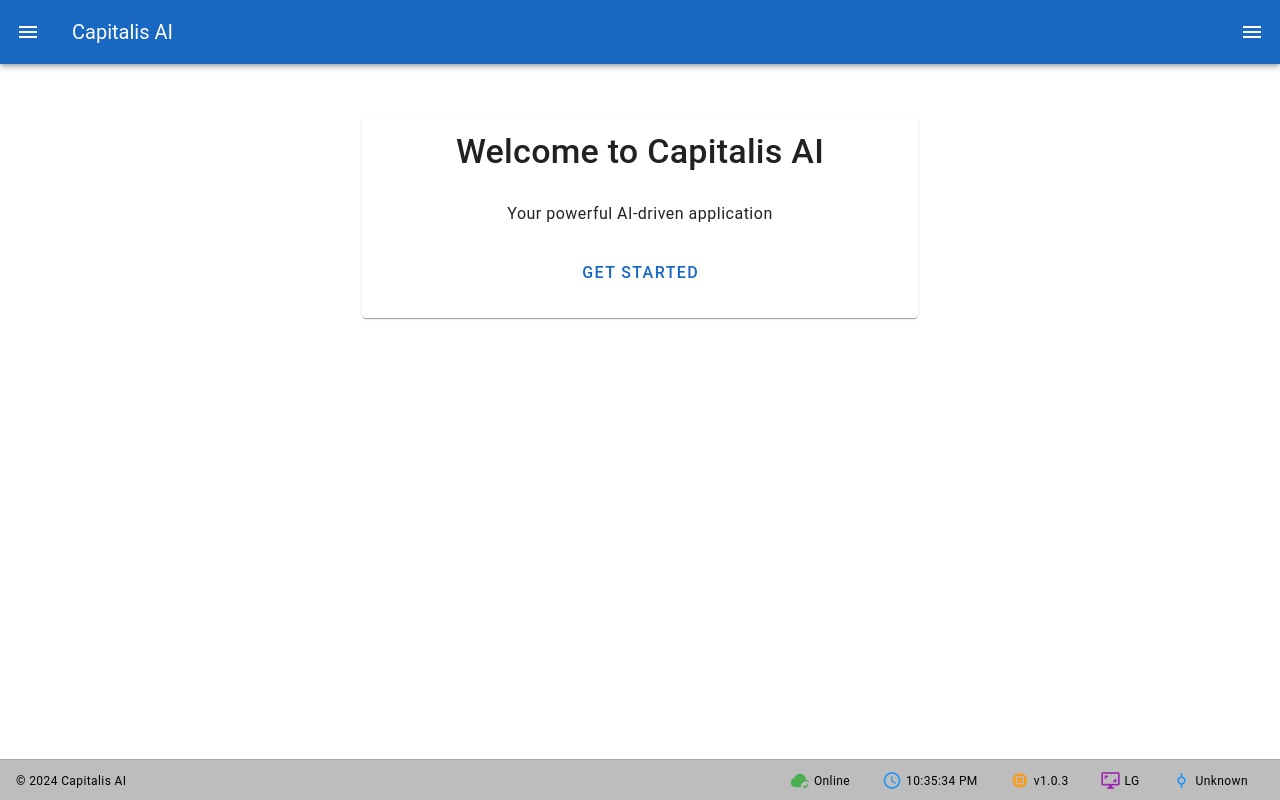
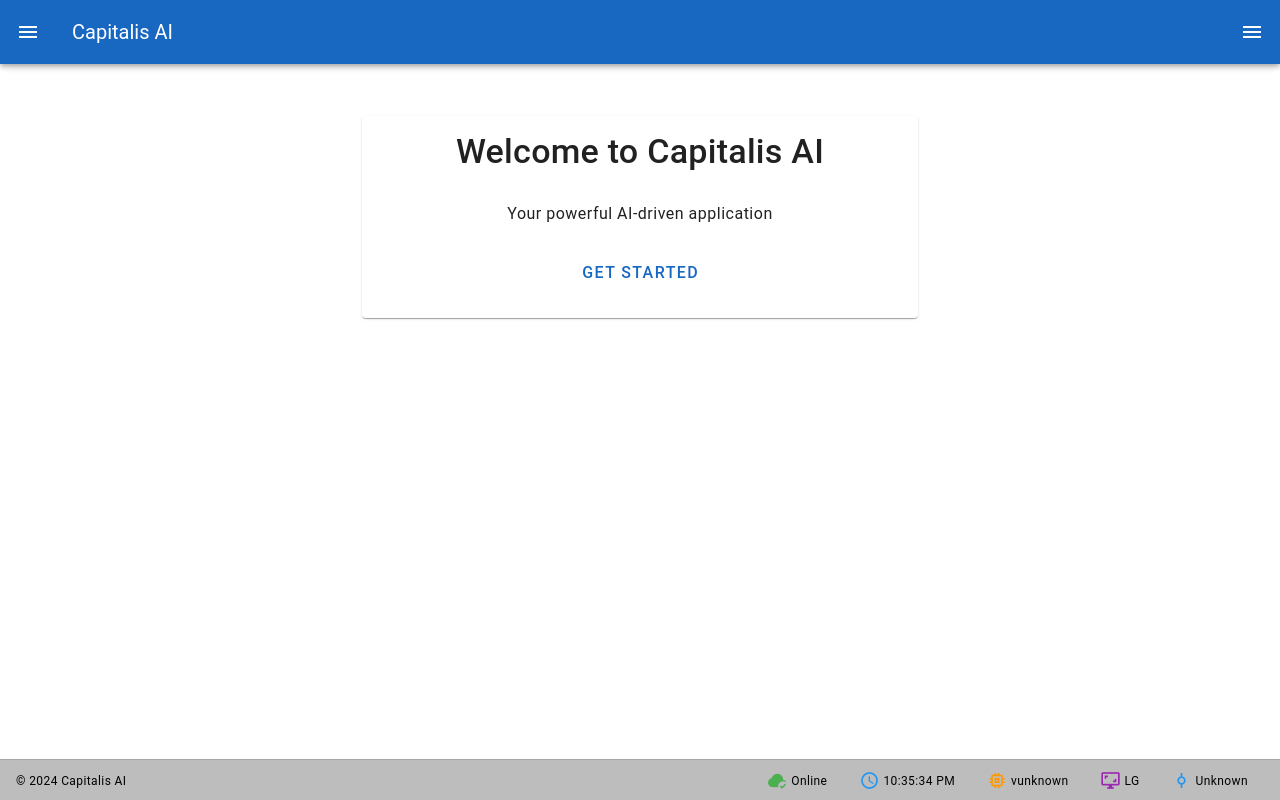
Before and after one commit to nigelrmtaylor/capitalis-ai, a Nuxt app: page / in a window 1280 px wide. Built offline with nearby package versions, Linux system fonts and the light colour scheme.

Commit message:
Use dynamic versioning via environment variable

```diff
--- a/app.vue
+++ b/app.vue
@@ -109,7 +109,7 @@ import { useDisplay } from 'vuetify'
 console.log('in app.vue...');
 
 // Add version tracking for cache debugging
-const APP_VERSION = '1.0.3';
+const APP_VERSION = import.meta.env.VITE_APP_VERSION || 'unknown';
 console.log('App Version:', APP_VERSION);
 console.log('Commit Time:', import.meta.env.VITE_COMMIT_TIME);
 console.log('Build Time:', new Date().toISOString());
```
Also changed, not shown: 1 other file (tests, documents, lock files or other folders).
